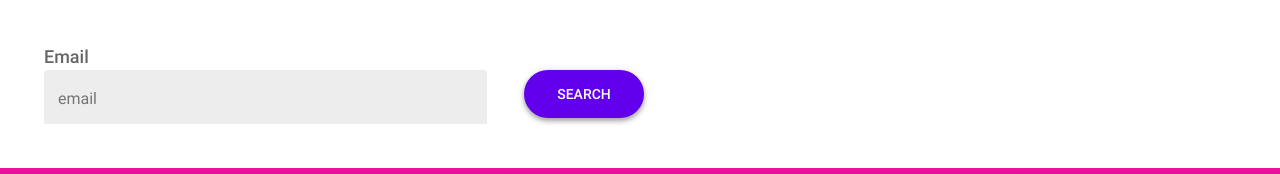
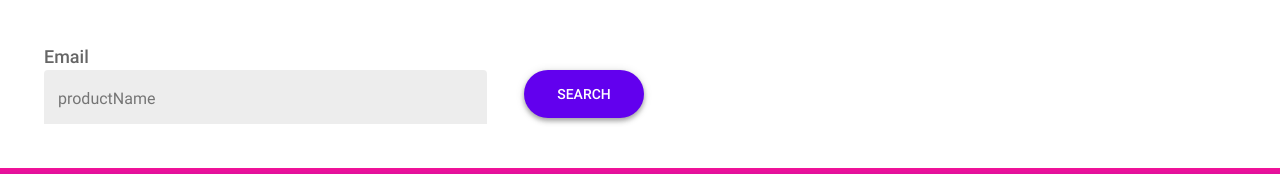
Before and after one commit to Hung-Tran98/ReactCapstone, a React (Vite) app: page /search in a window 1280 px wide. Shown: the part 125-299 px from the top of the page. Built offline with nearby package versions, Linux system fonts and the light colour scheme.

Commit message:
fix page search

```diff
--- a/src/pages/Search/Search.jsx
+++ b/src/pages/Search/Search.jsx
@@ -2,16 +2,42 @@ import './Search.scss'
 import React from 'react'
 
 import { SortIcon } from '../../assets/icons'
+import axios from 'axios'
+import { useFormik } from 'formik'
+import { useDispatch, useSelector } from 'react-redux'
+import { setListProduct } from '../../redux/slices/Product'
+import ListProduct from '../../components/ListProduct/ListProduct'
 
 function Search() {
+  const { listProduct } = useSelector(state => state.ProductReducer);
+  const dispatch = useDispatch()
+  const formik = useFormik({
+    initialValues: {
+      productName: ''
+    },
+
+    onSubmit: async (values) => {
+      console.log(values)
+      try {
+        const resp = await axios(`https://shop.cyberlearn.vn/api/Product?keyword=${values.productName}`)
+        // console.log(resp)
+        dispatch(setListProduct(resp.data.content))
+      } catch (error) {
+        console.log(error)
+      }
+    }
+  })
   return (
     <div className='search'>
       <div className="search_product">
         <label>Email</label>
-        <div className="search_content">
-          <input placeholder='email' name='email' type='text' />
-          <button>search</button>
-        </div>
+        <form action="" onSubmit={formik.handleSubmit}>
+          <div className="search_content" >
+            <input placeholder='productName' name='productName' type='text' {...formik.getFieldProps('productName')} />
+            <button type='submit'>search</button>
+          </div>
+        </form>
+
       </div>
       <div className="search_sort">
         <h2 className='title'>Search result</h2>
@@ -24,7 +50,7 @@ function Search() {
 
       </div>
       <div className="search_view">
-
+        <ListProduct listProductProps={listProduct}/>
       </div>
     </div>
   )
--- a/src/pages/Search/Search.scss
+++ b/src/pages/Search/Search.scss
@@ -71,4 +71,11 @@
       }
     }
   }
+  .search_view {
+    display: flex;
+    gap: 3.5rem 6.7rem;
+    padding: 3.5rem 0 10.4rem 9.9rem;
+
+    flex-wrap: wrap;
+  }
 }
```
